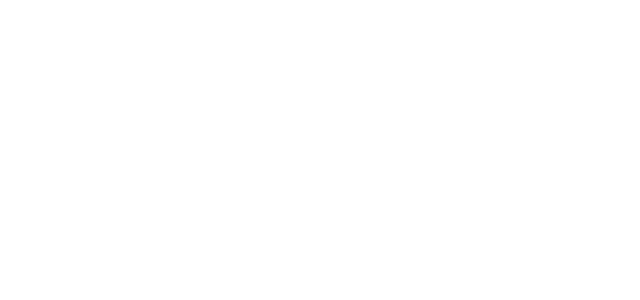
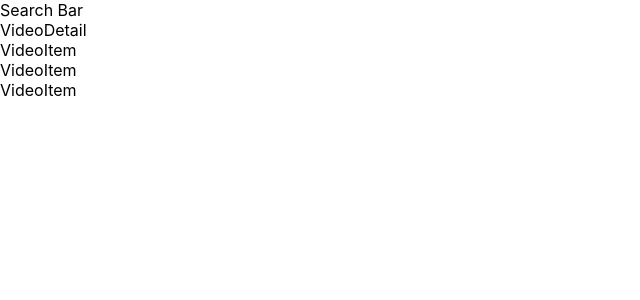
Before and after one commit to Katy-dotcom/Sprint9, a React (Create React App) app: page / in a window 1280 px wide. Shown: the top 300 px of the page, without its empty margins (0-640 px from the left). Built offline with nearby package versions, Linux system fonts and the light colour scheme.

Commit message:
initialCommit

```diff
--- a/src/App.js
+++ b/src/App.js
@@ -1,8 +1,20 @@
-import logo from "./logo.svg";
-import "./App.css";
+import React, { useState, useContext } from "react";
+import SearchBar from "./Components/SearchBar";
+import VideoList from "./Components/VideoList";
+import VideoDetail from "./Components/VideoDetail";
+import { SelectedVideoContext } from "./Hooks/SelectedVideoContext";
 
 function App() {
-  return <div></div>;
+  const { selectedVideo, setSelectedVido } = useContext(SelectedVideoContext);
+
+  const [videoArray, setVideoArray] = useState([]);
+  return (
+    <div>
+      <SearchBar></SearchBar>
+      <VideoDetail></VideoDetail>
+      <VideoList></VideoList>
+    </div>
+  );
 }
 
 export default App;
--- /dev/null
+++ b/src/Components/SearchBar.js
@@ -0,0 +1,7 @@
+import React from "react";
+
+const SearchBar = () => {
+  return <div> Search Bar</div>;
+};
+
+export default SearchBar;
--- /dev/null
+++ b/src/Components/VideoDetail.js
@@ -0,0 +1,7 @@
+import React from "react";
+
+const VideoDetail = () => {
+  return <div> VideoDetail</div>;
+};
+
+export default VideoDetail;
--- /dev/null
+++ b/src/Components/VideoItem.js
@@ -0,0 +1,7 @@
+import React from "react";
+
+const VideoItem = () => {
+  return <div> VideoItem</div>;
+};
+
+export default VideoItem;
--- /dev/null
+++ b/src/Components/VideoList.js
@@ -0,0 +1,14 @@
+import React from "react";
+import VideoItem from "./VideoItem";
+
+const VideoList = () => {
+  return (
+    <div>
+      <VideoItem>VideoItem</VideoItem>
+      <VideoItem>VideoItem</VideoItem>
+      <VideoItem>VideoItem</VideoItem>
+    </div>
+  );
+};
+
+export default VideoList;
--- /dev/null
+++ b/src/Hooks/SelectedVideoContext.js
@@ -0,0 +1,12 @@
+import { createContext, useContext, useState } from "react";
+
+export const SelectedVideoContext = createContext(null);
+
+export const SelectedVideoProvider = ({ children }) => {
+  const [selectedVideo, setSelectedVideo] = useState(null);
+  return (
+    <SelectedVideoContext.Provider value={(selectedVideo, setSelectedVideo)}>
+      {children}
+    </SelectedVideoContext.Provider>
+  );
+};
--- a/src/index.js
+++ b/src/index.js
@@ -1,14 +1,17 @@
-import React from 'react';
-import ReactDOM from 'react-dom';
-import './index.css';
-import App from './App';
-import reportWebVitals from './reportWebVitals';
+import React from "react";
+import ReactDOM from "react-dom";
+import "./index.css";
+import App from "./App";
+import reportWebVitals from "./reportWebVitals";
+import { SelectedVideoProvider } from "./Hooks/SelectedVideoContext";
 
 ReactDOM.render(
   <React.StrictMode>
-    <App />
+    <SelectedVideoProvider>
+      <App />
+    </SelectedVideoProvider>
   </React.StrictMode>,
-  document.getElementById('root')
+  document.getElementById("root")
 );
 
 // If you want to start measuring performance in your app, pass a function
```
